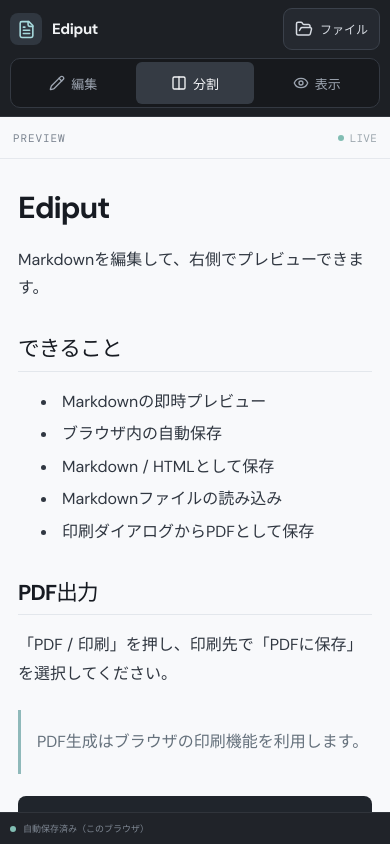
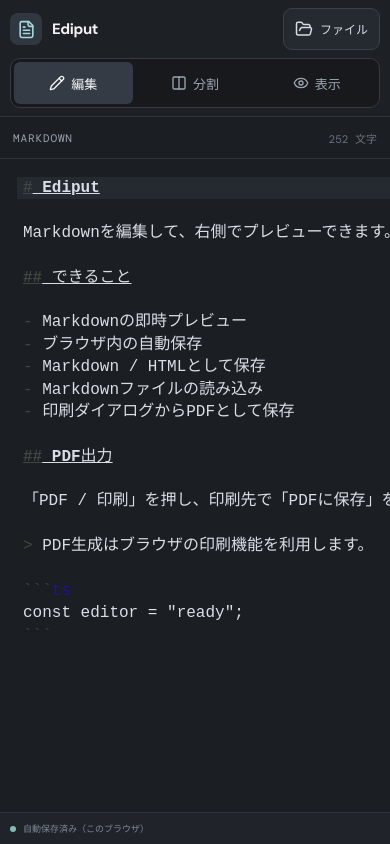
Before and after one commit to sibainugameing/Ediput-editor, a React (Vite) app: page / in a window 390 px wide. Built offline with nearby package versions, Linux system fonts and the light colour scheme.

Commit message:
Start mobile users in edit mode

```diff
--- a/src/App.tsx
+++ b/src/App.tsx
@@ -18,7 +18,9 @@ export default function App() {
   const [source, setSource] = useState(() =>
     loadStoredDocument(STORAGE_KEY, STARTER_MARKDOWN),
   );
-  const [view, setView] = useState<ViewMode>('split');
+  const [view, setView] = useState<ViewMode>(() =>
+    window.matchMedia('(max-width: 700px)').matches ? 'edit' : 'split',
+  );
 
   const fileInputRef = useRef<HTMLInputElement>(null);
   const editorPaneRef = useRef<HTMLElement>(null);
@@ -88,7 +90,7 @@ export default function App() {
         onExportHtml={exportHtml}
       />
 
-      <section className={`workspace mode-${view}`}>
+      <section className={'workspace mode-' + view}>
         {view !== 'preview' && (
           <EditorPane
             source={source}
```
